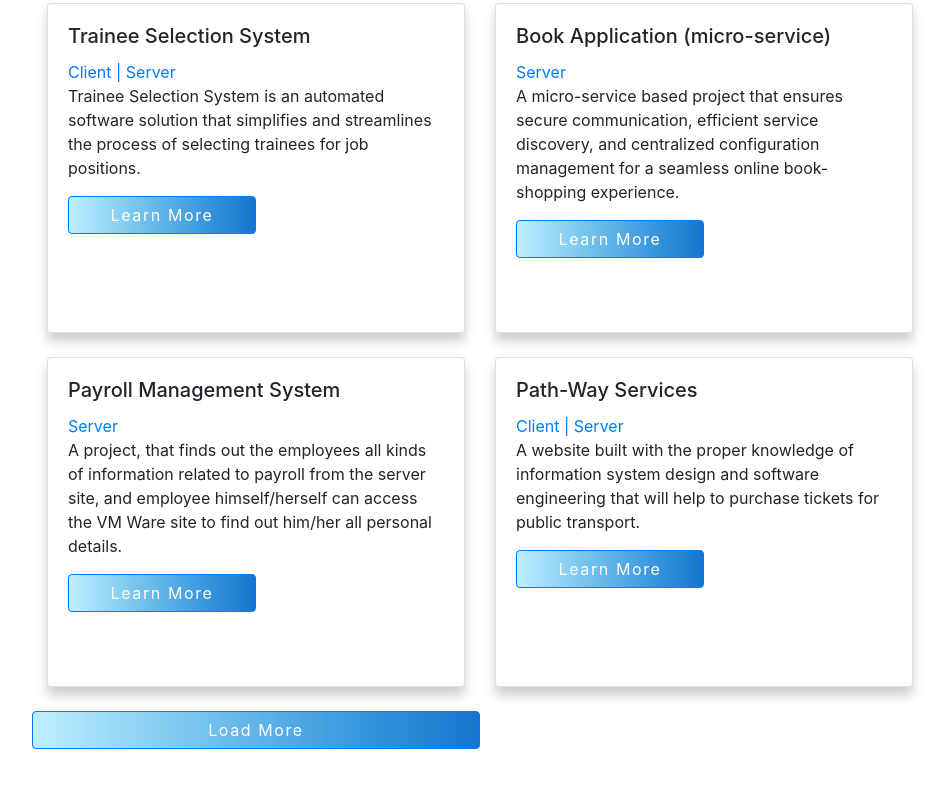
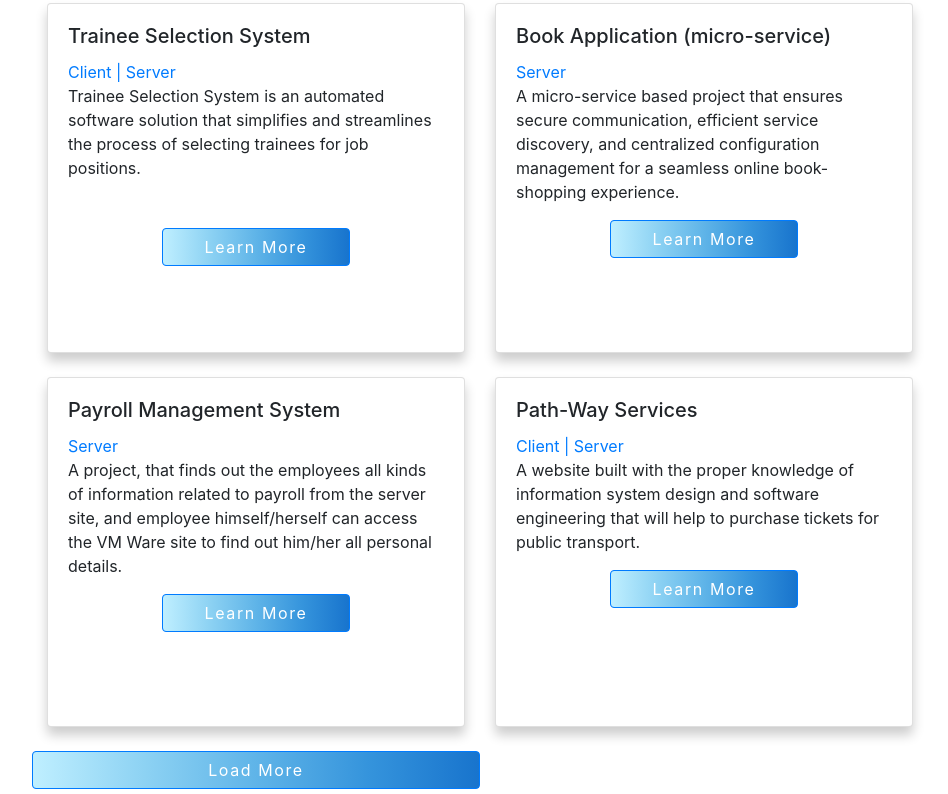
Before and after one commit to turjo997/personal.me, a website with bundled scripts: page index.html in a window 1280 px wide. Shown: the part 3000-3794 px from the top of the page, without its empty margins (304-1252 px from the left). Built offline with nearby package versions, Linux system fonts and the light colour scheme; a web font is replaced by a local one.

Commit message:
portfolio updated

```diff
--- a/Styles/style.css
+++ b/Styles/style.css
@@ -247,7 +247,7 @@ button:active {
 
 .custom-card {
   box-shadow: 0px 8px 12px rgba(0, 0, 0, 0.2);
-  height: 330px;
+  height: 350px;
   /* Change the shadow color and strength as needed */
 }
 
--- a/index.html
+++ b/index.html
@@ -529,7 +529,11 @@
 
                 <p class="card-text">Trainee Selection System is an automated software solution that simplifies and
                   streamlines the process of selecting trainees for job positions.</p>
-                <a href="projects/TSS.html" class="btn btn-primary">Learn More</a>
+
+                <div class="text-center mt-5">
+
+                  <a href="projects/TSS.html" class="btn btn-primary">Learn More</a>
+                </div>
               </div>
             </div>
           </div>
@@ -545,7 +549,13 @@
                 <p class="card-text">A micro-service based project that ensures secure communication, efficient service
                   discovery, and centralized configuration management for a seamless online book-shopping experience.
                 </p>
-                <a href="projects/Book_Application.html" class="btn btn-primary">Learn More</a>
+
+                <div class="text-center">
+
+                  <a href="projects/Book_Application.html" class="btn btn-primary">Learn More</a>
+
+                </div>
+
               </div>
             </div>
           </div>
@@ -562,7 +572,15 @@
                   employees all kinds of information related to payroll from the server site, and employee
                   himself/herself can access the VM Ware site to find out him/her all personal details.
                 </p>
-                <a href="projects/payroll.html" class="btn btn-primary">Learn More</a>
+
+                <div class="text-center">
+
+                  <a href="projects/payroll.html" class="btn btn-primary">Learn More</a>
+
+                </div>
+
+
+
               </div>
             </div>
           </div>
@@ -578,7 +596,14 @@
                 <p class="card-text">A website built with the proper knowledge of information system
                   design and software engineering that will help to purchase tickets for public transport.
                 </p>
-                <a href="projects/path-way.html" class="btn btn-primary">Learn More</a>
+
+                <div class="text-center">
+
+                  <a href="projects/path-way.html" class="btn btn-primary">Learn More</a>
+
+                </div>
+
+
               </div>
             </div>
           </div>
@@ -596,7 +621,13 @@
 
                   <p class="card-text">It is a pattern recognition project where I implemented a system for categorizing
                     news articles.</p>
-                  <a href="projects/news_category.html" class="btn btn-primary">Learn More</a>
+
+                  <div class="text-center">
+
+                    <a href="projects/news_category.html" class="btn btn-primary">Learn More</a>
+
+                  </div>
+
                 </div>
               </div>
             </div>
```
